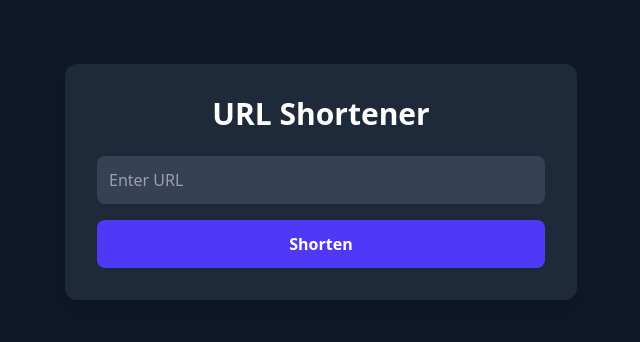
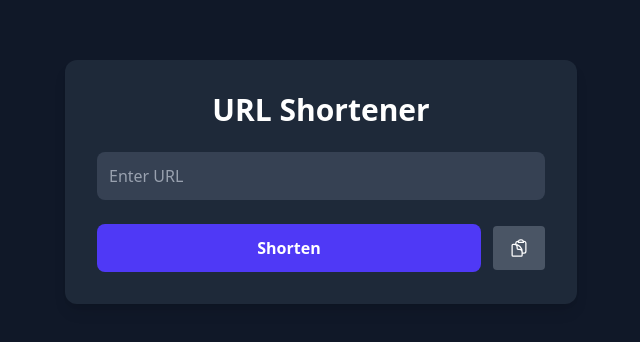
Before and after one commit to cburke6897/URL-Cutr, a React app in the folder frontend/: page / in a window 1280 px wide. Shown: the part 218-560 px from the top of the page, without its empty margins (319-959 px from the left). Built offline with nearby package versions, Linux system fonts and the light colour scheme; the HTML template or start-up script is replaced by a standard one.

Commit message:
Adds Home page. Ensures all input urls are contain http. Implements proper error handling and messaging

```diff
--- a/frontend/src/App.jsx
+++ b/frontend/src/App.jsx
@@ -1,5 +1,6 @@
+import "./App.css";
 import { useState } from "react";
-import './App.css';
+import Home from "./pages/Home";
 
 function App() {
   const [url, setUrl] = useState("");
@@ -14,12 +15,35 @@
       const response = await fetch("http://localhost:8000/shorten", {
         method: "POST",
         headers: { "Content-Type": "application/json" },
-        body: JSON.stringify({ original_url: url })
+        body: JSON.stringify({ original_url: ensureHttp(url) }),
       });
 
       if (!response.ok) {
-        const err = await response.json();
-        setError(err.detail || "Something went wrong");
+        let message = 'Unknown error';
+        let error_text = null;
+
+        try {
+          error_text = await response.text();
+          console.error("Error response body:", error_text);
+        }
+        catch (e) {
+          console.error("Failed to read error response text:", e);
+        }
+
+        if (response.status === 400) {
+          message = "Invalid URL format";
+        }
+        else if (response.status === 429) {
+          message = "Rate limit exceeded. Please try again later.";
+        }
+        else if (response.status === 422) {
+          message = "URL not entered";
+        }
+        else if (error_text) {
+          message = `Error ${response.status}: ${error_text}`;
+        }
+
+        setError(message);
         return;
       }
 
@@ -31,42 +55,22 @@
   };
 
   return (
-    <div className="min-h-screen flex items-center justify-center bg-gray-900 px-4">
-      <div className="w-full max-w-lg bg-gray-800 p-8 rounded-xl shadow-lg text-center">
-        <h1 className="text-white text-3xl font-bold mb-6">URL Shortener</h1>
-
-        <input
-          type="text"
-          placeholder="Enter URL"
-          value={url}
-          onChange={(e) => setUrl(e.target.value)}
-          className="w-full p-3 rounded-lg mb-4 bg-gray-700 text-white placeholder-gray-400 focus:outline-none focus:ring-2 focus:ring-indigo-500"
-        />
-
-        <button
-          onClick={shorten}
-          className="w-full py-3 bg-indigo-600 hover:bg-indigo-700 text-white font-semibold rounded-lg transition"
-        >
-          Shorten
-        </button>
-
-        {shortUrl && (
-          <p className="text-green-400 mt-4">
-            Short URL:{" "}
-            <a href={shortUrl} className="underline text-indigo-300">
-              {shortUrl}
-            </a>
-          </p>
-        )}
-
-        {error && (
-          <p className="text-red-400 mt-4 font-semibold">
-            {error}
-          </p>
-        )}
-      </div>
-    </div>
+    <Home
+      url={url}
+      setUrl={setUrl}
+      shortUrl={shortUrl}
+      error={error}
+      shorten={shorten}
+    />
   );
 }
 
+function ensureHttp(url) {
+  console.log(url);
+  if (!/^https?:\/\//i.test(url)) {
+    return "http://" + url;
+  }
+  return url;
+}
+
 export default App;
```
